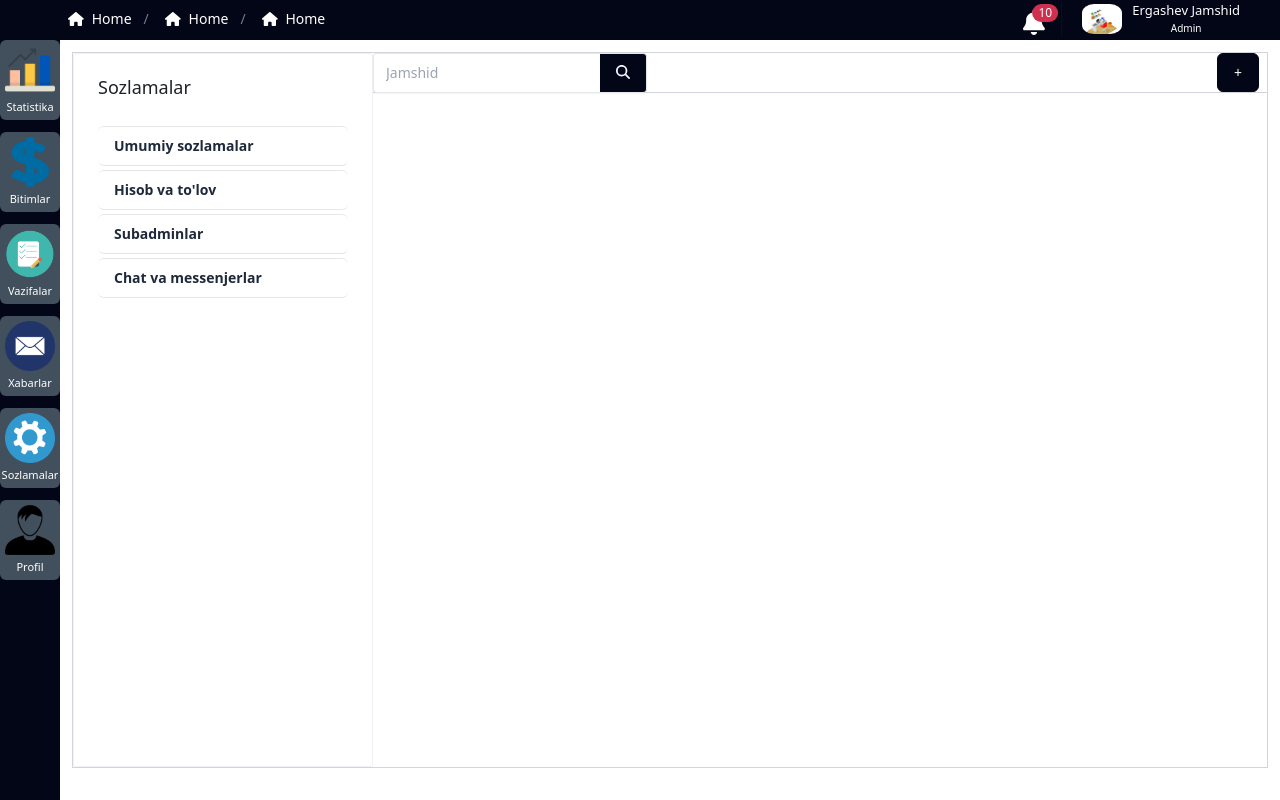
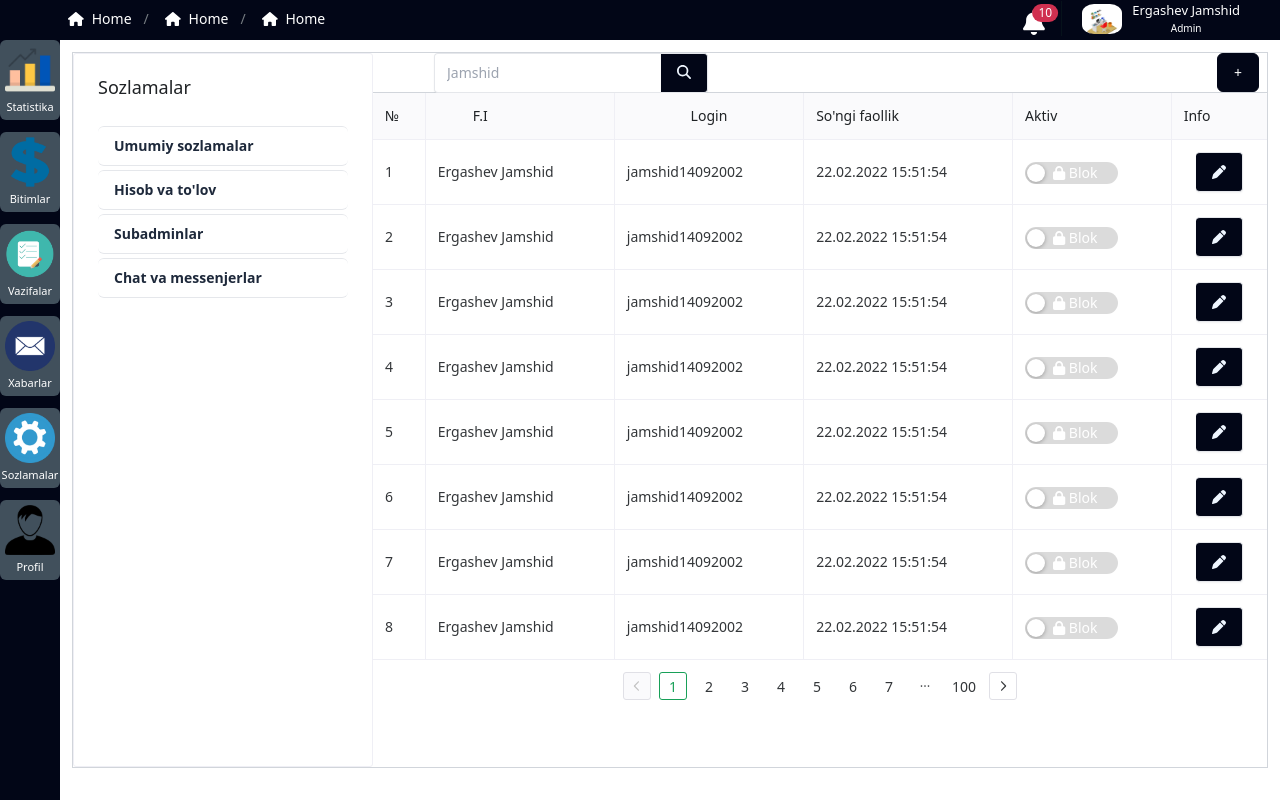
Before and after one commit to feylon/AMO_CRM, a Vue app in the folder Frontend/: page /#/settings in a window 1280 px wide. Built offline with nearby package versions, Linux system fonts and the light colour scheme; a web font is replaced by a local one.

Commit message:
Davom etmoqda

```diff
--- a/Frontend/fontsawesome/index.js
+++ b/Frontend/fontsawesome/index.js
@@ -4,7 +4,7 @@ import { FontAwesomeIcon } from '@fortawesome/vue-fontawesome'
 import { faCoffee, faMagnifyingGlass, faBell  } from '@fortawesome/free-solid-svg-icons'
 import { faHouse, faUser, faFloppyDisk  } from '@fortawesome/free-solid-svg-icons'; // Import specific icon
 import { faTelegram } from '@fortawesome/free-brands-svg-icons'
-import { faCheck,   } from '@fortawesome/free-solid-svg-icons'
+import { faCheck, faLock, faUnlock, faPen } from '@fortawesome/free-solid-svg-icons'
 
 
 
@@ -19,4 +19,7 @@ library.add(faUser);
 library.add(faTelegram );
 library.add(faCheck);
 library.add(faFloppyDisk);
+library.add(faLock );
+library.add(faUnlock );
+library.add(faPen)
 export default FontAwesomeIcon;
--- a/Frontend/src/components/component.vue
+++ b/Frontend/src/components/component.vue
@@ -1,5 +1,6 @@
 <template>
-    <div class="w-full h-[40px] items-center border-b-[1px] flex border-gray-300 border-t-[0px] justify-between">
+    <div class="flex flex-col w-full">
+        <div class="w-full ps-[61px] h-[40px] items-center border-b-[1px] flex border-gray-300 border-t-[0px] justify-between">
         <div>
         <div class="flex items-center">
             <input type="email" id="input-9" class="w-full h-10 px-3 text-sm text-gray-700 border border-r-0 rounded-r-none border-slate-850 focus:outline-none rounded shadow-sm" placeholder="Jamshid"/>
@@ -18,11 +19,62 @@
 	+
 				</button>
     </div>
+    <n-table :bordered="false" :single-line="false">
+    <thead class="">
+      <tr>
+        <th>№</th>
+        <th>
+            <div class="w-[85px] justify-center flex text-center">F.I</div>
+        </th>
+        <th class="justify-center flex">Login</th>
+        <th>So'ngi faollik</th>
+        <!-- <th></th> -->
+        <th>Aktiv</th>
+        <th>Info</th>
+      </tr>
+    </thead>
+    <tbody>
+
+      <tr v-for ="(i, j) in 8">
+        <td>{{++j}}</td>
+        <td>Ergashev Jamshid</td>
+        <td>    jamshid14092002</td>
+        <td>22.02.2022 15:51:54</td>
+        <td>
+            <n-switch v-model:value="check">
+      <template #checked>
+        <font-awesome-icon :icon="['fas', 'unlock']" />
+        <span class="ms-1">Ochiq</span>
+      </template>
+      <template #unchecked>
+        <font-awesome-icon :icon="['fas', 'lock']" />
+         <span class="ms-1">Blok</span>
+      </template>
+    </n-switch>
+        </td>
+        <td class="flex justify-center">
+            <button class="h-10 px-4 text-sm bg-slate-950 border border-l-0 border-slate-850 rounded shadow-sm text-blue-50 hover:text-white hover:bg-slate-800 hover:border-slate-800 focus:outline-none">
+                <font-awesome-icon :icon="['fas', 'pen']" />
+
+            </button>
+         </td>
+
+    </tr>
+
+    </tbody>
+</n-table>
+<div class="w-full justify-center flex mt-3">
+    <n-pagination v-model:page="page" :page-count="100" />
+
+</div>
+    </div>
 
 </template>
 
 <script setup>
-
+import { ref } from 'vue';
+const check = ref(false);
+const page = ref(1)
 </script>
 
 <style lang="scss" scoped>
```
